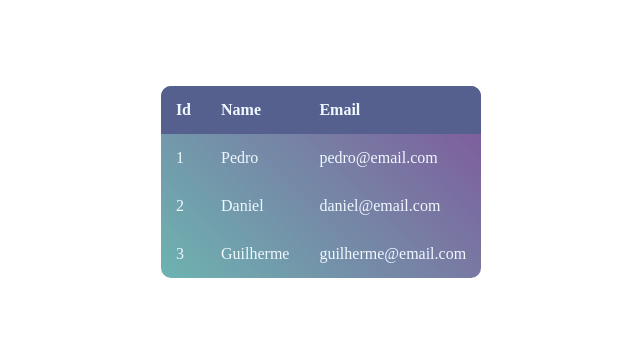
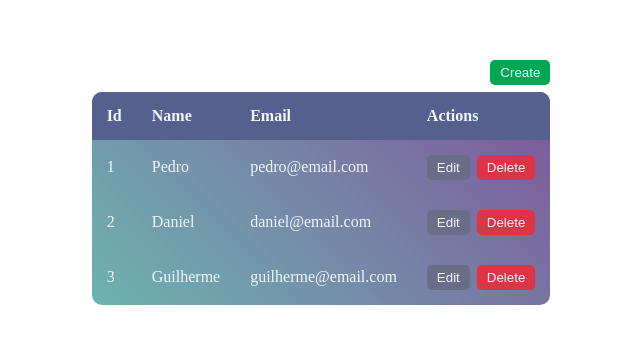
Before and after one commit to Cinnamoon-dev/React-Front, a React (Create React App) app: page / in a window 1280 px wide. Shown: the part 226-570 px from the top of the page, without its empty margins (319-959 px from the left). Built offline with nearby package versions, Linux system fonts and the light colour scheme.

Commit message:
chore: creating template for Table usage

```diff
--- a/src/pages/Home/Home.tsx
+++ b/src/pages/Home/Home.tsx
@@ -1,4 +1,4 @@
-import { Table } from '../../components'
+import { Button, Table } from '../../components'
 import styles from './Home.module.scss'
 
 const Home = () => {
@@ -8,9 +8,15 @@ const Home = () => {
         {id: 3, name: "Guilherme", email: "guilherme@email.com"}
     ]
 
+    const actions = {
+        create: () => console.log("create"),
+        edit: () => console.log("edit"),
+        delete: () => console.log("delete"),
+    }
+
     return(
         <div className={styles['App']}>
-            <Table tableData={data}/>
+            <Table tableData={data} actions={actions} renderActions/>
         </div>
     )
 }
```
